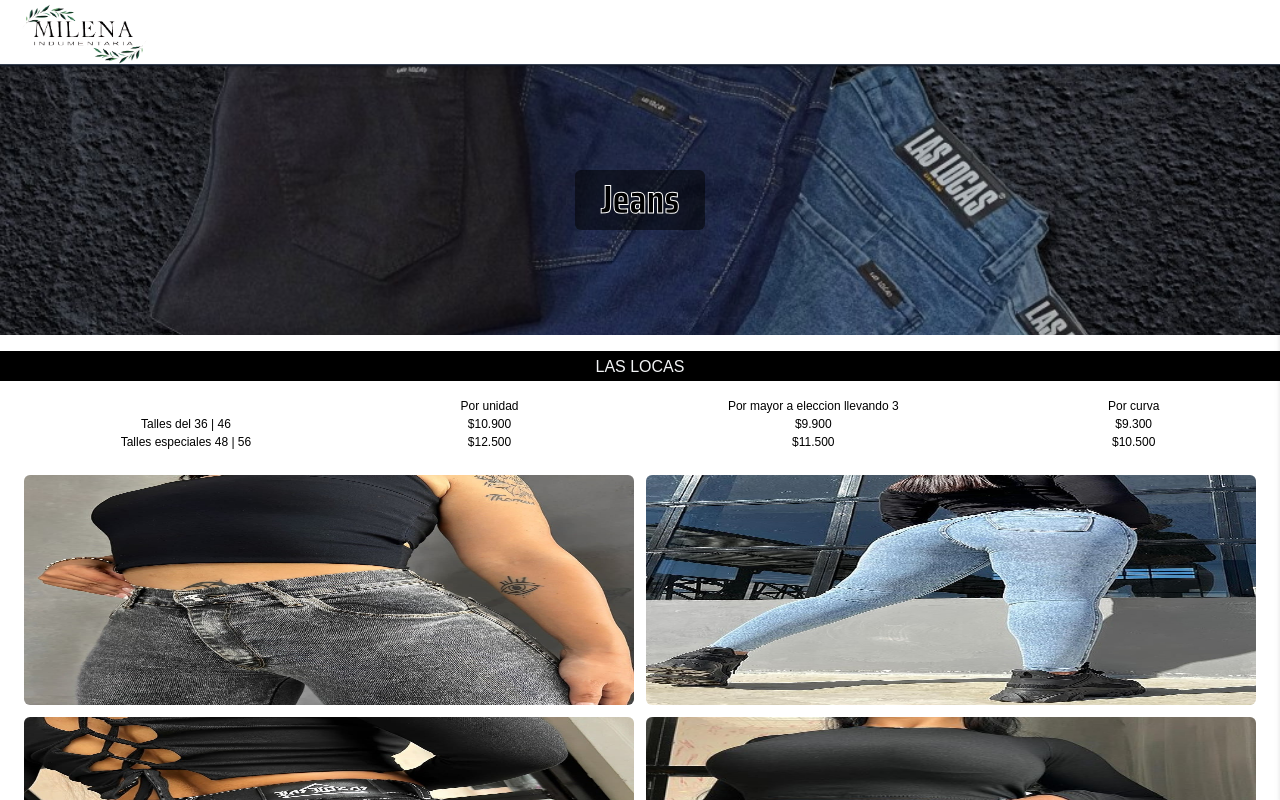
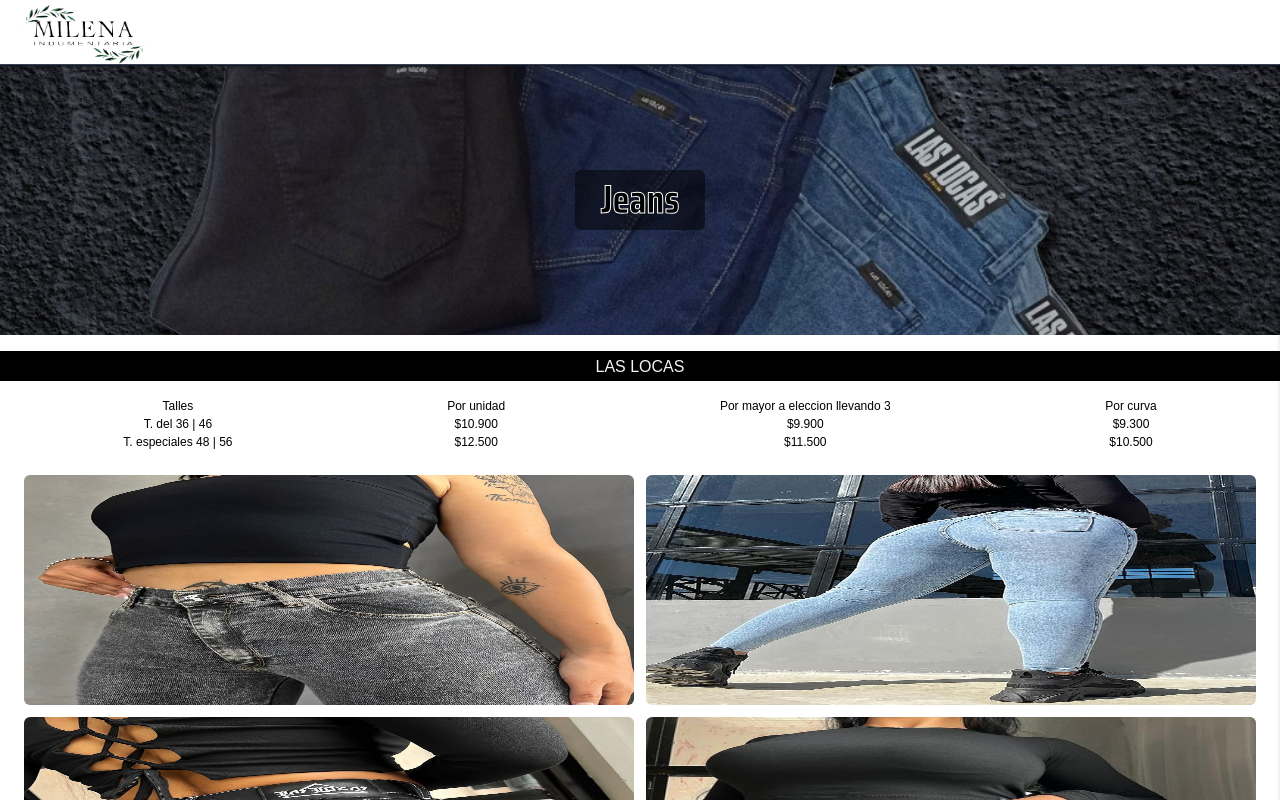
Before and after one commit to LeonAntGon/milena_indumentaria, a Next.js app: page /jeans in a window 1280 px wide. Shown: the top 800 px of the page. Built offline with nearby package versions, Linux system fonts and the light colour scheme; a web font is replaced by a local one.

Commit message:
ui jeans

```diff
--- a/src/app/jeans/page.tsx
+++ b/src/app/jeans/page.tsx
@@ -32,17 +32,17 @@
 
            <section className={`grid-container mt-4 mx-4 [&>p]:${iceb.className}`}>
                 {/*line 1 */}
-                <div></div>
+                <div><p className={` text-center text-[12px] ${iceb.className}`}>Talles</p></div>
                 <div><p className={` text-center text-[12px] ${iceb.className}`}>Por unidad</p></div>
                 <div><p className={` text-center text-[12px] ${iceb.className}`}>Por mayor a eleccion llevando 3</p></div>
                 <div><p className={` text-center text-[12px] ${iceb.className}`}>Por curva</p></div>
                 {/*line 2 */}
-                <div><p className={` text-center font-bold text-[12px] ${iceb.className}`}>Talles del 36 | 46</p></div>
+                <div><p className={` text-center font-bold text-[12px] ${iceb.className}`}>T. del 36 | 46</p></div>
                 <div><p className={` text-center text-[12px] ${iceb.className}`}>$10.900</p></div>
                 <div><p className={` text-center text-[12px] ${iceb.className}`}>$9.900</p></div>
                 <div className={` text-center text-[12px] ${iceb.className}`}>$9.300</div>
                 {/*line 3 */}
-                <div><p className={`text-center font-bold text-[12px] ${iceb.className}`}>Talles especiales 48 | 56</p></div>
+                <div><p className={`text-center font-bold text-[12px] ${iceb.className}`}>T. especiales 48 | 56</p></div>
                 <div><p className={` text-center text-[12px] ${iceb.className}`}>$12.500</p></div>
                 <div><p className={` text-center text-[12px] ${iceb.className}`}>$11.500</p></div>
                 <div><p className={` text-center text-[12px] ${iceb.className}`}>$10.500</p></div>
```
